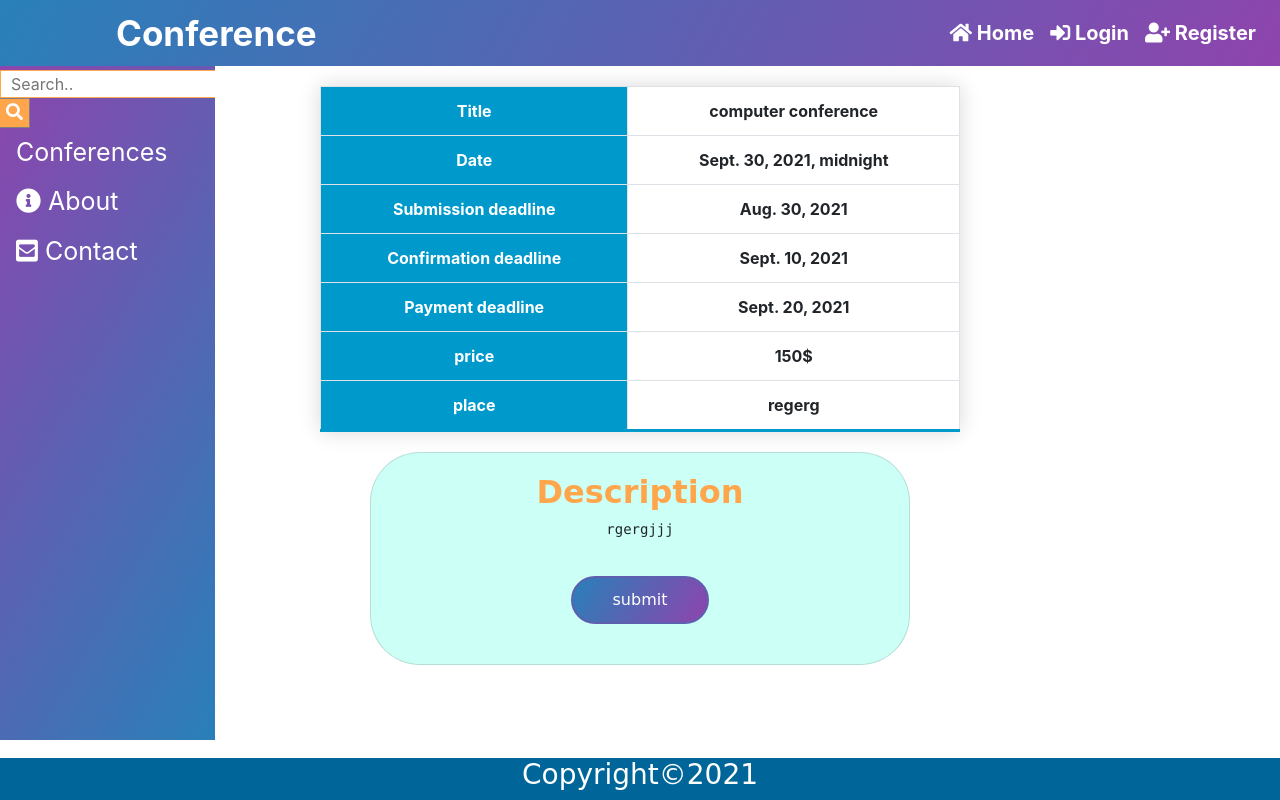
After one commit to FathiAbdelMalek/MemoirProjet, a Django app: page /conference/1/ in a window 1280 px wide. The commit adds this page. Run offline with Django 3.2, Linux system fonts and the light colour scheme; data comes from the database, SQL or seed files in the repository; both versions use the stored data as it was after the commit; some libraries are stand-ins or nearby versions.

Commit message:
aside and footer

```diff
--- a/conferences/templates/conferences/conference.html
+++ b/conferences/templates/conferences/conference.html
@@ -42,9 +42,10 @@
     <div class="card mb-3" style="max-width: 540px;" id="container">
         <div class="row no-gutters">
             <div class="col-md-12">
-                <div class="card-body">
+                <div class="card-body text-center">
                     <h2 class="descreption" > Description </h2>
                     <pre>{{ conference.description }}</pre>
+                    <a class="btn btn ">submit</a>
                 </div>
             </div>
         </div>
--- a/conferences/templates/conferences/index.html
+++ b/conferences/templates/conferences/index.html
@@ -16,7 +16,7 @@
         <div class="card mb-3" style="max-width: 680px;" id="container">
             <div class="row no-gutters">
                 <div class="col-md-12">
-                    <div class="card-body">
+                    <div class="card-body text-center">
                         <h2 class="card-title" id="conference">{{ conference.title }}</h2>
                         <h4 class="card-title" id="date"><i class="fas fa-table"></i> : {{ conference.date }}</h4>
                         <h4 class="card-title" id="org"><i class="fas fa-user"></i> : {{ conference.organizer }}</h4>
--- a/static/css/nav.css
+++ b/static/css/nav.css
@@ -1,5 +1,5 @@
 #home{
-  font-size: 35px;
+  font-size:35px;
     font-weight: bold;
     color: #fff;
     padding: 0 100px;
--- a/templates/base.html
+++ b/templates/base.html
@@ -9,6 +9,7 @@
     <link rel="stylesheet" href="{% static '/css/footer.css' %}">
     <link rel="stylesheet" href="{% static '/css/details.css' %}">
     <link rel="stylesheet" href="{% static '/css/profile.css' %}">
+    <link rel="stylesheet" href="{% static '/css/sidebar.css' %}">
     <link rel="stylesheet" href="{% static '/css/home.css' %}">
     <link rel="stylesheet" href="{% static '/css/notifications.css' %}">
     {% block style%} {% endblock%}
--- /dev/null
+++ b/templates/includes/aside.html
@@ -0,0 +1,55 @@
+<style>
+.sidebar {
+  height: 86.2%;
+  width: 215px;
+  position: fixed;
+  z-index: 1;
+  top: 50px;
+  left: 0;
+  background:  linear-gradient(120deg,#8e44ad,#2980b9);
+  overflow-x: hidden;
+  padding-top: 20px;
+
+}
+
+.sidebar a {
+  padding: 6px 8px 6px 16px;
+  text-decoration: none;
+  font-size: 25px;
+  color:white;
+  display: block;
+
+}
+
+.sidebar a:hover {
+  color:#ffa64d ;
+    font-weight: bold;
+}
+ form.search button {
+  background:#ffa64d;
+  color: white;
+  font-size: 17px;
+  border: 1px solid grey;
+  border-left: none;
+  cursor: pointer;
+
+
+}
+    div form input[type=text]{
+        padding-left: 10px;
+        border:1px solid #ffa64d;
+        outline-color: #ffa64d ;
+
+    }
+    </style>
+
+<div class="sidebar">
+    <form class="search" style="margin:auto;max-width:300px">
+  <input class="input" type="text" placeholder="Search.." >
+  <button type="submit"><i class="fa fa-search"></i></button>
+</form>
+
+ <a href="#">Conferences</a>
+  <a href="#"><i class="fas fa-info-circle"></i> About</a>
+  <a href="#"><i class="fas fa-envelope-square"></i>  Contact</a>
+</div>
--- /dev/null
+++ b/templates/includes/footer.html
@@ -0,0 +1,23 @@
+<style>
+.footer {
+   position: fixed;
+   left: 0;
+   bottom: 0;
+   width: 100%;
+   background-color:  #006699;
+   color: white;
+   text-align: center;
+    font-weight: bold;
+    font-family: cursive;
+}
+    .copy:hover{
+        color: #ffa64d;
+    }
+</style>
+
+
+
+
+<footer class="footer">
+  <h3 class="copy">Copyright&copy;2021</h3>
+</footer>
```
Also changed, not shown: db.sqlite3, static/css/sidebar.css (added).
